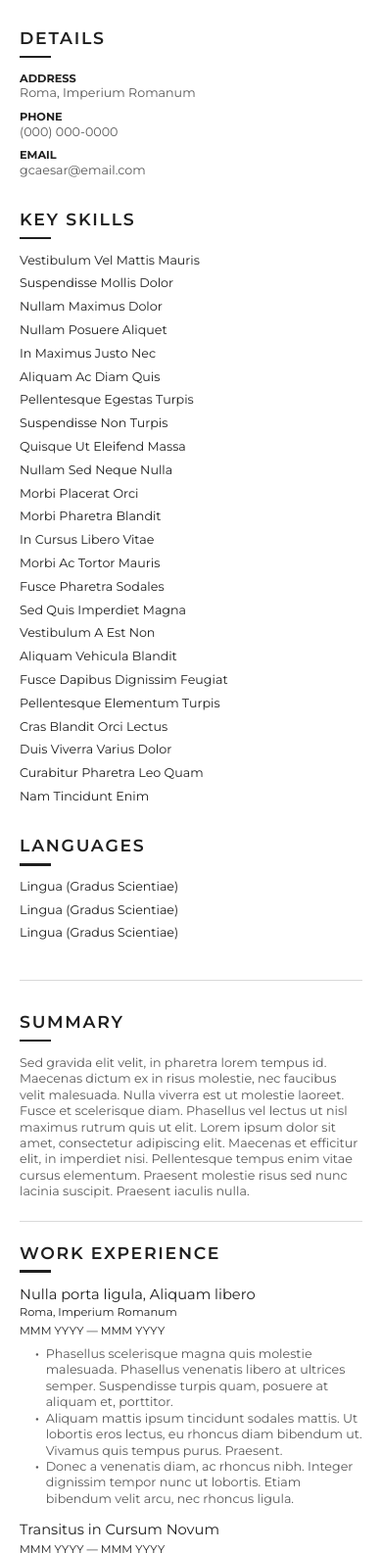
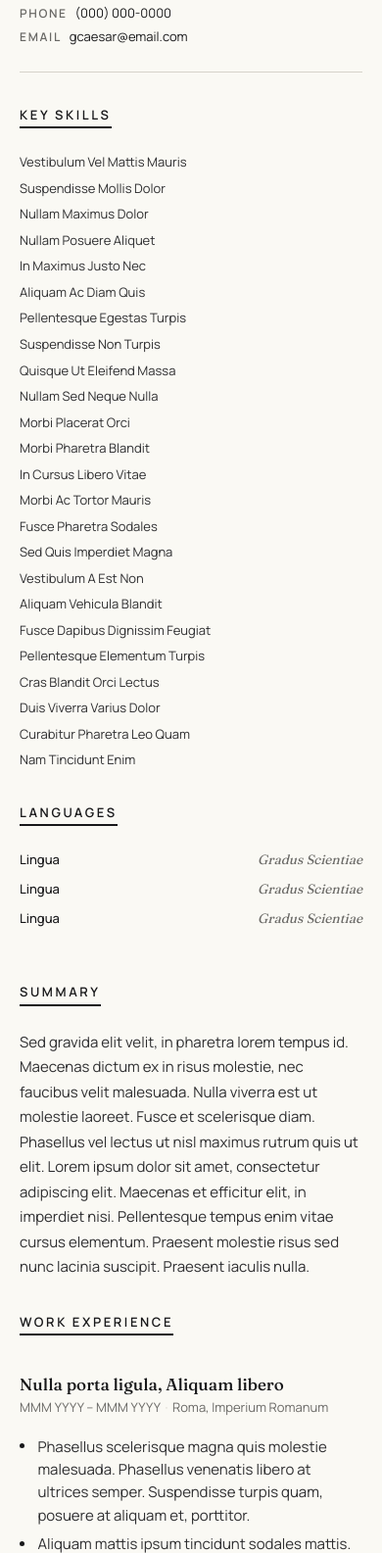
Before and after one commit to Vesselchuck/resume-studio, a plain HTML site: page index.html in a window 390 px wide. Shown: the part 120-1705 px from the top of the page at 98% size. Drawn offline with Linux system fonts and the light colour scheme.

Commit message:
Release 0.2.0

```diff
--- a/index.html
+++ b/index.html
@@ -9,7 +9,7 @@
   <link rel="preconnect" href="https://fonts.googleapis.com">
   <link rel="preconnect" href="https://fonts.gstatic.com" crossorigin>
   <link rel="stylesheet"
-        href="https://fonts.googleapis.com/css2?family=Montserrat:wght@400;600;700&display=swap">
+        href="https://fonts.googleapis.com/css2?family=Fraunces:ital,opsz,wght,SOFT@0,9..144,300..900,0..100&family=Manrope:wght@400;500;600;700&display=swap">
   <link rel="stylesheet" href="styles.css">
 </head>
 <body>
@@ -18,25 +18,30 @@
 
     <!-- ═══════════════════  HEADER  ═══════════════════ -->
     <header class="resume-header">
-      <h1 class="name"><span>Gaius</span> <span>Caesar</span></h1>
+      <div class="resume-header__identity">
+        <h1 class="name">Gaius Caesar</h1>
+        <!-- <p class="tagline">Imperator Romanus</p> -->
+      </div>
+      <address class="resume-header__contact">
+        <span class="contact-row">
+          <span class="contact-label">Location</span>
+          Roma, Imperium Romanum
+        </span>
+        <span class="contact-row">
+          <span class="contact-label">Phone</span>
+          <a href="tel:+10000000000">(000) 000-0000</a>
+        </span>
+        <span class="contact-row">
+          <span class="contact-label">Email</span>
+          <a href="mailto:gcaesar@email.com">gcaesar@email.com</a>
+        </span>
+      </address>
     </header>
 
     <div class="body-grid">
 
       <!-- ═══════════════════  SIDEBAR  ═══════════════════ -->
-      <aside class="sidebar" aria-label="Details, skills and languages">
-
-        <section class="block">
-          <h2 class="section-heading">Details</h2>
-          <dl class="details">
-            <dt>Address</dt>
-            <dd>Roma, Imperium Romanum</dd>
-            <dt>Phone</dt>
-            <dd><a href="tel:+10000000000">(000) 000-0000</a></dd>
-            <dt>Email</dt>
-            <dd><a href="mailto:gcaesar@email.com">gcaesar@email.com</a></dd>
-          </dl>
-        </section>
+      <aside class="sidebar" aria-label="Skills and languages">
 
         <section class="block">
           <h2 class="section-heading">Key Skills</h2>
@@ -70,10 +75,19 @@
 
         <section class="block">
           <h2 class="section-heading">Languages</h2>
-          <ul class="plain-list">
-            <li>Lingua (Gradus Scientiae)</li>
-            <li>Lingua (Gradus Scientiae)</li>
-            <li>Lingua (Gradus Scientiae)</li>
+          <ul class="lang-list">
+            <li>
+              <span class="lang-name">Lingua</span>
+              <span class="lang-level">Gradus Scientiae</span>
+            </li>
+            <li>
+              <span class="lang-name">Lingua</span>
+              <span class="lang-level">Gradus Scientiae</span>
+            </li>
+            <li>
+              <span class="lang-name">Lingua</span>
+              <span class="lang-level">Gradus Scientiae</span>
+            </li>
           </ul>
         </section>
 
@@ -89,14 +103,17 @@
         </section>
 
         <!-- Work Experience -->
-        <section class="block" aria-label="Work experience">
+        <section class="block experience" aria-label="Work experience">
           <h2 class="section-heading">Work Experience</h2>
 
           <article class="job">
             <header class="job-header">
               <h3 class="job-title">Nulla porta ligula, Aliquam libero</h3>
-              <p class="job-location">Roma, Imperium Romanum</p>
-              <p class="job-date"><time datetime="YYYY-MM">MMM YYYY — MMM YYYY</time></p>
+              <p class="job-meta">
+                <time datetime="YYYY-MM">MMM YYYY – MMM YYYY</time>
+                <span class="sep" aria-hidden="true">·</span>
+                <span>Roma, Imperium Romanum</span>
+              </p>
             </header>
             <ul class="job-bullets">
               <li>Phasellus scelerisque magna quis molestie malesuada. Phasellus venenatis libero at ultrices semper. Suspendisse turpis quam, posuere at aliquam et, porttitor.</li>
@@ -108,15 +125,20 @@
           <article class="job job--note">
             <header class="job-header">
               <h3 class="job-title">Transitus in Cursum Novum</h3>
-              <p class="job-date"><time datetime="YYYY-MM">MMM YYYY — MMM YYYY</time></p>
+              <p class="job-meta">
+                <time datetime="YYYY-MM">MMM YYYY – MMM YYYY</time>
+              </p>
             </header>
           </article>
 
           <article class="job">
             <header class="job-header">
               <h3 class="job-title">Etiam tincidunt lacus, Etiam fermentum</h3>
-              <p class="job-location">Roma, Imperium Romanum</p>
-              <p class="job-date"><time datetime="YYYY-MM">MMM YYYY — MMM YYYY</time></p>
+              <p class="job-meta">
+                <time datetime="YYYY-MM">MMM YYYY – MMM YYYY</time>
+                <span class="sep" aria-hidden="true">·</span>
+                <span>Roma, Imperium Romanum</span>
+              </p>
             </header>
             <ul class="job-bullets">
               <li>Vivamus iaculis lectus quam, at pellentesque orci aliquet vestibulum. Duis commodo, massa ac sodales gravida, dui nibh mattis erat, quis.</li>
@@ -128,8 +150,11 @@
           <article class="job">
             <header class="job-header">
               <h3 class="job-title">Etiam eu dictum, Cras vel</h3>
-              <p class="job-location">Roma, Imperium Romanum</p>
-              <p class="job-date"><time datetime="YYYY-MM">MMM YYYY — MMM YYYY</time></p>
+              <p class="job-meta">
+                <time datetime="YYYY-MM">MMM YYYY – MMM YYYY</time>
+                <span class="sep" aria-hidden="true">·</span>
+                <span>Roma, Imperium Romanum</span>
+              </p>
             </header>
             <ul class="job-bullets">
               <li>Nulla consequat tortor ac mi pellentesque mattis nec euismod elit. Phasellus aliquet bibendum turpis, sed accumsan dolor fermentum non. Aliquam.</li>
@@ -141,8 +166,11 @@
           <article class="job">
             <header class="job-header">
               <h3 class="job-title">Vivamus sit amet, Aenean varius</h3>
-              <p class="job-location">Roma, Imperium Romanum</p>
-              <p class="job-date"><time datetime="YYYY-MM">MMM YYYY — MMM YYYY</time></p>
+              <p class="job-meta">
+                <time datetime="YYYY-MM">MMM YYYY – MMM YYYY</time>
+                <span class="sep" aria-hidden="true">·</span>
+                <span>Roma, Imperium Romanum</span>
+              </p>
             </header>
             <ul class="job-bullets">
               <li>Maecenas vel interdum nunc. Integer ac arcu sagittis, iaculis ipsum in, tristique leo. Vestibulum ut risus non nunc malesuada pulvinar.</li>
@@ -153,8 +181,11 @@
           <article class="job">
             <header class="job-header">
               <h3 class="job-title">Aenean consectetur, Morbi massa</h3>
-              <p class="job-location">Roma, Imperium Romanum</p>
-              <p class="job-date"><time datetime="YYYY-MM">MMM YYYY — MMM YYYY</time></p>
+              <p class="job-meta">
+                <time datetime="YYYY-MM">MMM YYYY – MMM YYYY</time>
+                <span class="sep" aria-hidden="true">·</span>
+                <span>Roma, Imperium Romanum</span>
+              </p>
             </header>
             <ul class="job-bullets">
               <li>Maecenas euismod, tellus sed laoreet laoreet, orci lacus sodales augue, eget facilisis velit eros a ante. Nulla condimentum lacus in.</li>
@@ -166,8 +197,11 @@
           <article class="job">
             <header class="job-header">
               <h3 class="job-title">Vivamus vulputate auctor, Nulla pharetra</h3>
-              <p class="job-location">Roma, Imperium Romanum</p>
-              <p class="job-date"><time datetime="YYYY-MM">MMM YYYY — MMM YYYY</time></p>
+              <p class="job-meta">
+                <time datetime="YYYY-MM">MMM YYYY – MMM YYYY</time>
+                <span class="sep" aria-hidden="true">·</span>
+                <span>Roma, Imperium Romanum</span>
+              </p>
             </header>
             <ul class="job-bullets">
               <li>Sed finibus accumsan nibh pharetra eleifend. Nunc lorem sapien, congue vel semper vel, tincidunt eget metus. Nam a metus leo.</li>
@@ -180,10 +214,15 @@
         <!-- Education -->
         <section class="block" aria-label="Education">
           <h2 class="section-heading">Education</h2>
-          <article class="job">
-            <header class="job-header">
-              <h3 class="job-title">Gradus Baccalaurei Artium in Historia: Donec tempor neque eget, Phasellus imperdiet dictum neque eget efficitur</h3>
-              <p class="job-location">Roma, Imperium Romanum</p>
+          <article class="edu-item">
+            <header>
+              <h3 class="edu-title">Gradus Baccalaurei Artium in Historia</h3>
+              <p class="edu-subtitle">Donec tempor neque eget</p>
+              <p class="job-meta">
+                <span>Phasellus imperdiet dictum neque eget efficitur</span>
+                <!-- <span class="sep" aria-hidden="true">·</span>
+                <span>Roma, Imperium Romanum</span> -->
+              </p>
             </header>
           </article>
         </section>
--- a/styles.css
+++ b/styles.css
@@ -1,298 +1,453 @@
 /* ══════════════════════════════════════════════════════════════
-   GAIUS CAESAR — RESUME
-   A two-column A4 resume in Montserrat: a sidebar for details,
-   skills and languages, and a main column for the summary,
-   experience, education and professional development.
+   GAIUS CAESAR — FLEXIBLE RESUME
+   A responsive, accessible, print-friendly editorial layout.
 
    Structure:
-     ── Custom properties (color, type, space, layout)
+     ── Custom properties (colour, type, space, layout)
      ── Reset & base typography
-     ── Main layout (header rule, sidebar | divider | main column)
+     ── Main layout (grid, 2-col sidebar + main → 1-col on mobile)
      ── Section heading
-     ── Header (name)
-     ── Sidebar: details, lists
+     ── Header (name, tagline, contact block)
+     ── Sidebar: skills, languages
      ── Main column: summary, experience, education, prof. dev.
-     ── Responsive breakpoints
      ── Print (@media print)
    ══════════════════════════════════════════════════════════════ */
 
 
 /* ─── 1. CUSTOM PROPERTIES ─────────────────────────────────── */
 :root {
-  /* Color — near-black headings on white, body text in gray, and
-     light gray hairlines for the header rule, the column divider
-     and the rules between main-column sections.                  */
-  --bg:         #ffffff;
-  --ink:        #1f1f1f;
-  --text:       #595959;
-  --rule:       #1f1f1f;
-  --rule-soft:  #d9d9d9;
+  /* Colour — refined monochrome on a warm paper background.
+     Pure-black is softened to #18181a; off-white #faf9f4 carries
+     the subtle warmth of uncoated paper so the layout feels
+     editorial rather than clinical.                              */
+  --bg:         #faf9f4;
+  --ink:        #18181a;
+  --ink-soft:   #2e2e30;
+  --muted:      #6a6966;
+  --rule:       #18181a;
+  --rule-soft:  #d6d3ca;
+  --rule-hair:  #e6e3da;
 
-  /* Typography — one family throughout. */
-  --font:       'Montserrat', 'Helvetica Neue', Arial, sans-serif;
+  /* Typography — editorial pairing: Fraunces (variable serif with
+     optical-size & softness axes) for display, Manrope (geometric
+     sans with a touch of warmth) for body.                        */
+  --font-display: 'Fraunces', Georgia, 'Times New Roman', serif;
+  --font-body:    'Manrope', 'Helvetica Neue', Arial, sans-serif;
 
-  --text-xs:    8.5pt;   /* dates, locations                */
-  --text-sm:    9.5pt;   /* body, lists, bullets            */
-  --text-md:    11pt;    /* job titles, prof. development   */
-  --text-h2:    15pt;    /* section headings                */
-  --text-name:  34pt;
+  /* Text sizes — modest type-scale, clamp()ed where fluid. */
+  --text-xs:     0.75rem;    /* 12px */
+  --text-sm:     0.8125rem;  /* 13px */
+  --text-base:   0.9375rem;  /* 15px */
+  --text-lg:     1.0625rem;  /* 17px */
+  --text-xl:     1.25rem;    /* 20px */
+  --text-name:   clamp(3rem, 9vw, 6rem);
 
-  /* Spacing scale. */
-  --space-2xs:  3pt;
-  --space-xs:   6pt;
-  --space-sm:   10pt;
-  --space-md:   16pt;
-  --space-lg:   24pt;
+  /* Spacing scale (stacked t-shirt sizes, in rem). */
+  --space-3xs:   0.25rem;
+  --space-2xs:   0.5rem;
+  --space-xs:    0.75rem;
+  --space-sm:    1rem;
+  --space-md:    1.5rem;
+  --space-lg:    2.25rem;
+  --space-xl:    3.5rem;
+  --space-2xl:   5rem;
 
-  /* Layout — A4 page, sidebar about a third of the width. */
-  --page-w:     210mm;
-  --page-pad:   16mm;
-  --sidebar-w:  58mm;
-  --col-gap:    9mm;
+  /* Layout — fluid container with a comfortable max. */
+  --page-max:    64rem;
+  --gutter:      clamp(1.25rem, 3vw, 3rem);
+  --sidebar-w:   13rem;
 }
 
 
 /* ─── 2. RESET & BASE ──────────────────────────────────────── */
-*, *::before, *::after { box-sizing: border-box; margin: 0; padding: 0; }
+*, *::before, *::after { box-sizing: border-box; }
+* { margin: 0; padding: 0; }
 
 html {
   -webkit-text-size-adjust: 100%;
-  text-size-adjust: 100%;
+  -webkit-font-smoothing: antialiased;
+  -moz-osx-font-smoothing: grayscale;
+  text-rendering: geometricPrecision;
 }
 
 body {
-  background: #ececec;
-  color: var(--text);
-  font-family: var(--font);
-  font-size: var(--text-sm);
-  line-height: 1.3;
-  -webkit-font-smoothing: antialiased;
+  font-family: var(--font-body);
+  font-size: var(--text-base);
+  line-height: 1.55;
+  color: var(--ink);
+  background: var(--bg);
+  font-feature-settings: "kern", "liga", "calt";
 }
 
+/* Section lists reset; individual lists re-style as needed. */
 ul, ol { list-style: none; }
 dl, dd, dt { margin: 0; }
-h1, h2, h3 { font-weight: inherit; line-height: 1.2; }
+address { font-style: normal; }
+h1, h2, h3, h4 { font-weight: inherit; line-height: 1.2; }
 
-a { color: inherit; text-decoration: none; }
+/* Links — inherit colour, subtle hairline underline on hover/focus. */
+a {
+  color: inherit;
+  text-decoration: none;
+  border-block-end: 1px solid transparent;
+  transition: border-color 160ms ease;
+}
 a:hover,
-a:focus-visible { text-decoration: underline; }
+a:focus-visible {
+  border-block-end-color: var(--ink);
+}
+a:focus-visible {
+  outline: 2px solid var(--ink);
+  outline-offset: 3px;
+  border-block-end-color: transparent;
+}
+
+/* Selection uses the ink colour. */
+::selection { background: var(--ink); color: var(--bg); }
 
 
 /* ─── 3. MAIN LAYOUT ───────────────────────────────────────── */
-/* On screen the resume sits on a white sheet the width of A4. */
 main.resume {
-  max-width: var(--page-w);
-  margin: 2rem auto;
-  padding: 12mm var(--page-pad) 14mm;
-  background: var(--bg);
-  box-shadow: 0 1px 4px rgb(0 0 0 / 0.12);
+  max-width: var(--page-max);
+  margin-inline: auto;
+  padding-block: clamp(2rem, 5vw, 4.5rem);
+  padding-inline: var(--gutter);
+  display: grid;
+  gap: var(--space-xl);
 }
 
-/* Sidebar | 1px divider | main column. The divider is the main
-   column's left border, so it runs as long as the content does. */
 .body-grid {
   display: grid;
-  grid-template-columns: var(--sidebar-w) 1fr;
-  border-top: 1px solid var(--rule-soft);
+  grid-template-columns: minmax(0, var(--sidebar-w)) minmax(0, 1fr);
+  gap: clamp(2rem, 4.5vw, 3.5rem);
+  align-items: start;
 }
 
-.sidebar {
-  padding-top: var(--space-lg);
-  padding-right: var(--space-md);
+.sidebar,
+.main-col {
+  display: grid;
+  gap: var(--space-lg);
+  min-width: 0;   /* Prevents grid items from overflowing long words. */
 }
 
-.main-col {
-  padding-top: var(--space-lg);
-  padding-left: var(--col-gap);
-  border-left: 1px solid var(--rule-soft);
-  min-width: 0;
-}
-
-.sidebar .block + .block { margin-top: var(--space-lg); }
-
-/* Main-column sections are separated by a hairline. */
-.main-col .block + .block {
-  margin-top: var(--space-md);
-  padding-top: var(--space-md);
-  border-top: 1px solid var(--rule-soft);
+.block {
+  display: grid;
+  gap: var(--space-sm);
 }
 
 
 /* ─── 4. SECTION HEADING ───────────────────────────────────── */
-/* Uppercase, tracked, with a short dark bar underneath. */
+/* Compact, tracked, all-caps sans with a short underline. The
+   underline is "width: fit-content" so it hugs the text rather
+   than spanning the whole column — a small editorial mannerism.  */
 .section-heading {
+  font-family: var(--font-body);
+  font-weight: 600;
+  font-size: var(--text-sm);
+  letter-spacing: 0.2em;
+  text-transform: uppercase;
   color: var(--ink);
-  font-size: var(--text-h2);
-  font-weight: 600;
-  letter-spacing: 0.1em;
-  text-transform: uppercase;
-  margin-bottom: var(--space-sm);
-}
-
-.section-heading::after {
-  content: "";
-  display: block;
-  width: 24pt;
-  height: 2pt;
-  margin-top: 5pt;
-  background: var(--rule);
+  padding-block-end: var(--space-3xs);
+  border-block-end: 2px solid var(--ink);
+  width: fit-content;
+  margin-block-end: var(--space-2xs);
 }
 
 
-/* ─── 5. HEADER (name) ─────────────────────────────────────── */
-.resume-header { padding-bottom: var(--space-md); }
-
-/* First and last name on separate lines, in capitals. */
-.name {
-  color: var(--ink);
-  font-size: var(--text-name);
-  font-weight: 700;
-  line-height: 0.95;
-  letter-spacing: 0.08em;
-  text-transform: uppercase;
+/* ─── 5. HEADER (name + contact) ───────────────────────────── */
+.resume-header {
+  display: flex;
+  flex-wrap: wrap;
+  align-items: flex-end;
+  justify-content: space-between;
+  gap: var(--space-lg);
+  padding-block-end: var(--space-md);
+  border-block-end: 1px solid var(--rule-soft);
 }
 
-.name span { display: block; }
+.resume-header__identity { min-width: 0; }
+
+.name {
+  font-family: var(--font-display);
+  font-weight: 400;
+  font-size: var(--text-name);
+  line-height: 0.92;
+  letter-spacing: -0.022em;
+  color: var(--ink);
+  /* Fraunces' variable axes:
+        opsz 144 (display size) → more contrast, refined terminals
+        SOFT 30  (moderate)     → a touch of warmth in the curves  */
+  font-variation-settings: "opsz" 144, "SOFT" 30, "wght" 400;
+}
+
+.tagline {
+  margin-block-start: var(--space-sm);
+  font-size: var(--text-lg);
+  color: var(--muted);
+  max-width: 45ch;
+  font-weight: 400;
+  font-variation-settings: "opsz" 20;
+}
+
+.resume-header__contact {
+  display: grid;
+  gap: var(--space-3xs);
+  font-size: var(--text-sm);
+  text-align: end;
+  line-height: 1.5;
+}
+
+.contact-row {
+  display: inline-flex;
+  align-items: baseline;
+  gap: 0.6em;
+  justify-content: flex-end;
+}
+
+.contact-label {
+  font-size: var(--text-xs);
+  font-weight: 600;
+  letter-spacing: 0.14em;
+  text-transform: uppercase;
+  color: var(--muted);
+}
 
 
 /* ─── 6. SIDEBAR ───────────────────────────────────────────── */
-.details dt {
-  color: var(--ink);
-  font-size: 8.5pt;
-  font-weight: 700;
-  text-transform: uppercase;
+
+/* Skill list — compact flush-left items, no markers. */
+.plain-list {
+  display: grid;
+  gap: 0.4rem;
+  font-size: var(--text-sm);
+  color: var(--ink-soft);
 }
 
-.details dd { margin-bottom: var(--space-xs); }
-.details dd:last-child { margin-bottom: 0; }
-
-.plain-list li {
+/* Language list — name left, level right (italic serif). */
+.lang-list {
+  display: grid;
+  gap: 0.5rem;
+  font-size: var(--text-sm);
+}
+.lang-list li {
+  display: flex;
+  justify-content: space-between;
+  align-items: baseline;
+  gap: var(--space-xs);
+}
+.lang-name {
   color: var(--ink);
-  margin-bottom: 5.5pt;
+  font-weight: 500;
+}
+.lang-level {
+  color: var(--muted);
+  font-family: var(--font-display);
+  font-style: italic;
+  font-size: calc(var(--text-sm) + 0.5px);
+  font-variation-settings: "opsz" 14;
 }
 
 
 /* ─── 7. MAIN COLUMN ───────────────────────────────────────── */
-.summary-text { line-height: 1.3; }
 
-.job + .job { margin-top: var(--space-sm); }
-
-/* Title on the left, location on the right, date underneath. */
-.job-header {
-  display: grid;
-  grid-template-columns: 1fr auto;
-  column-gap: var(--space-md);
+/* Summary paragraph — generous measure, soft ink, easy line length. */
+.summary-text {
+  font-size: var(--text-base);
+  line-height: 1.7;
+  color: var(--ink-soft);
+  max-width: 62ch;
 }
 
-.job-title {
-  color: var(--ink);
-  font-size: var(--text-md);
-  line-height: 1.25;
+/* Work-experience list — stack of articles, each an atomic unit for
+   page-break avoidance on print.                                     */
+.experience {
+  gap: var(--space-md);
+}
+.experience > .section-heading { margin-block-end: var(--space-sm); }
+
+.job,
+.edu-item {
+  display: grid;
+  gap: var(--space-2xs);
+  break-inside: avoid;
+  page-break-inside: avoid;
 }
 
-.job-location {
+.job-header { display: grid; gap: 0.15rem; }
+
+.job-title,
+.edu-title {
+  font-family: var(--font-display);
+  font-weight: 500;
+  font-size: var(--text-lg);
+  line-height: 1.25;
   color: var(--ink);
-  font-size: var(--text-xs);
-  text-align: right;
-  max-width: 28mm;
-  padding-top: 1.5pt;
+  /* Slightly softer opsz for text-size serif. */
+  font-variation-settings: "opsz" 22, "SOFT" 30, "wght" 500;
 }
 
-.job-date {
-  grid-column: 1 / -1;
-  color: var(--ink);
-  font-size: var(--text-xs);
-  margin-top: 3pt;
+.edu-subtitle {
+  font-size: var(--text-base);
+  color: var(--ink-soft);
+  line-height: 1.4;
+  max-width: 55ch;
 }
 
-/* A gap entry has no bullets. */
-.job--note .job-title { color: var(--ink); }
-
-/* Bullets — a small middle dot, hanging. */
-.job-bullets {
-  margin-top: var(--space-xs);
-  padding-left: 12pt;
+.job-meta {
+  font-size: var(--text-sm);
+  color: var(--muted);
+  display: flex;
+  flex-wrap: wrap;
+  align-items: baseline;
+  gap: 0.5em;
+  line-height: 1.4;
+}
+.job-meta time {
+  font-variant-numeric: tabular-nums;
+  letter-spacing: 0.005em;
+}
+.job-meta .sep {
+  color: var(--rule-soft);
+  user-select: none;
 }
 
+/* Gap-entry job (no bullets): italic, muted — reads as a note. */
+.job--note .job-title {
+  font-style: italic;
+  font-weight: 400;
+  color: var(--muted);
+  font-variation-settings: "opsz" 22, "SOFT" 60, "wght" 400;
+}
+
+/* Bullets — native list with a custom circular ::before marker.
+   Positioned via padding + absolute pseudo, not via flexbox, so
+   multi-line wrapping indents cleanly under the first line.       */
+.job-bullets {
+  display: grid;
+  gap: 0.4rem;
+  margin-block-start: var(--space-xs);
+  padding-inline-start: 1.15rem;
+}
 .job-bullets li {
   position: relative;
-  padding-left: 8pt;
-  line-height: 1.3;
+  line-height: 1.55;
+  color: var(--ink-soft);
+}
+.job-bullets li::before {
+  content: "";
+  position: absolute;
+  inset-inline-start: -1.15rem;
+  inset-block-start: 0.55em;
+  width: 5px;
+  height: 5px;
+  background: var(--ink);
+  border-radius: 50%;
+}
+.job-bullets strong {
+  font-weight: 600;
+  color: var(--ink);
 }
 
-.job-bullets li::before {
-  content: "·";
-  position: absolute;
-  left: 0;
-  color: var(--text);
-  font-weight: 700;
+/* Professional development — 2-column natural list, collapses to 1. */
+.pd-list {
+  columns: 2;
+  column-gap: var(--space-md);
+  font-size: var(--text-base);
+  color: var(--ink-soft);
 }
-
-.job-bullets strong {
-  color: #3a3a3a;
-  font-weight: 700;
+.pd-list li {
+  break-inside: avoid;
+  margin-block-end: 0.45rem;
 }
-
-.pd-list li {
-  color: var(--ink);
-  font-size: var(--text-md);
-  line-height: 1.25;
-}
-
-.pd-list li + li { margin-top: 6pt; }
 
 
 /* ─── 8. RESPONSIVE BREAKPOINTS ────────────────────────────── */
+
+/* Medium & below — collapse 2-col body into single column,
+   shrink the name a notch, left-align the contact block.         */
 @media (max-width: 780px) {
-  main.resume { margin: 0; padding: 1.5rem 1.25rem; box-shadow: none; }
-  .body-grid { grid-template-columns: 1fr; }
-  .sidebar { padding-right: 0; }
-  .main-col {
-    padding-left: 0;
-    margin-top: var(--space-lg);
-    border-left: 0;
-    border-top: 1px solid var(--rule-soft);
+  .body-grid {
+    grid-template-columns: 1fr;
+    gap: var(--space-xl);
   }
+  .resume-header {
+    align-items: flex-start;
+  }
+  .resume-header__contact {
+    text-align: start;
+  }
+  .contact-row { justify-content: flex-start; }
+  .pd-list { columns: 1; }
 }
 
+/* Small — single column, tighter spacing, stacked meta rows. */
 @media (max-width: 520px) {
-  :root { --text-name: 28pt; --text-h2: 13pt; }
-  .job-header { grid-template-columns: 1fr; }
-  .job-location { text-align: left; max-width: none; }
+  .resume-header { gap: var(--space-md); }
+  .job-meta { gap: 0.35em; }
+  main.resume { gap: var(--space-lg); }
 }
 
 
 /* ─── 9. PRINT ─────────────────────────────────────────────── */
 @media print {
-  /* A4 with even side margins. The browser decides where pages
-     break; turn off its headers and footers in the print dialog. */
-  @page {
-    size: A4;
-    margin: 10mm 16mm 8mm;
-  }
+  :root { --bg: #ffffff; }
 
   html, body {
     background: #fff;
+    color: #000;
     -webkit-print-color-adjust: exact;
     print-color-adjust: exact;
   }
 
+  /* US Letter with 0.5-inch margins, no running headers/footers. */
+  @page {
+    size: Letter;
+    margin: 0.5in;
+  }
+
+  body {
+    font-size: 10.5pt;
+    line-height: 1.45;
+  }
+
   main.resume {
     max-width: none;
+    padding: 0;
     margin: 0;
-    padding: 5mm 0 0;
-    box-shadow: none;
+    gap: 1.25rem;
   }
 
-  /* Short sidebar blocks move to the next page whole, so a
-     heading is never left at the bottom of a page on its own. */
-  .sidebar .block,
-  .section-heading,
-  .details,
-  .job-header,
-  .job-bullets li,
-  .pd-list li { break-inside: avoid; }
+  /* Tighter 2-column grid on paper; name scales down for efficiency. */
+  .body-grid {
+    grid-template-columns: minmax(0, 11rem) minmax(0, 1fr);
+    gap: 1.75rem;
+  }
+  .sidebar, .main-col { gap: 1rem; }
 
-  .section-heading,
-  .job-header { break-after: avoid; }
+  .name {
+    font-size: 3rem;
+    line-height: 0.95;
+  }
+  .tagline { font-size: 11pt; }
+
+  /* Keep individual jobs and education items atomic; sections (.block)
+     themselves are allowed to split across pages so Work Experience
+     with its six jobs can flow naturally sheet-to-sheet. */
+  .job,
+  .edu-item {
+    break-inside: avoid;
+    page-break-inside: avoid;
+  }
+
+  /* Don't leave a heading orphaned at the bottom of a sheet. */
+  .section-heading {
+    break-after: avoid-page;
+    page-break-after: avoid;
+  }
+
+  /* Hide interactive affordances on paper. */
+  a {
+    border-block-end: none;
+    color: inherit;
+  }
 }
```
Also changed, not shown: CHANGELOG.md, README.md, 1 other file.
